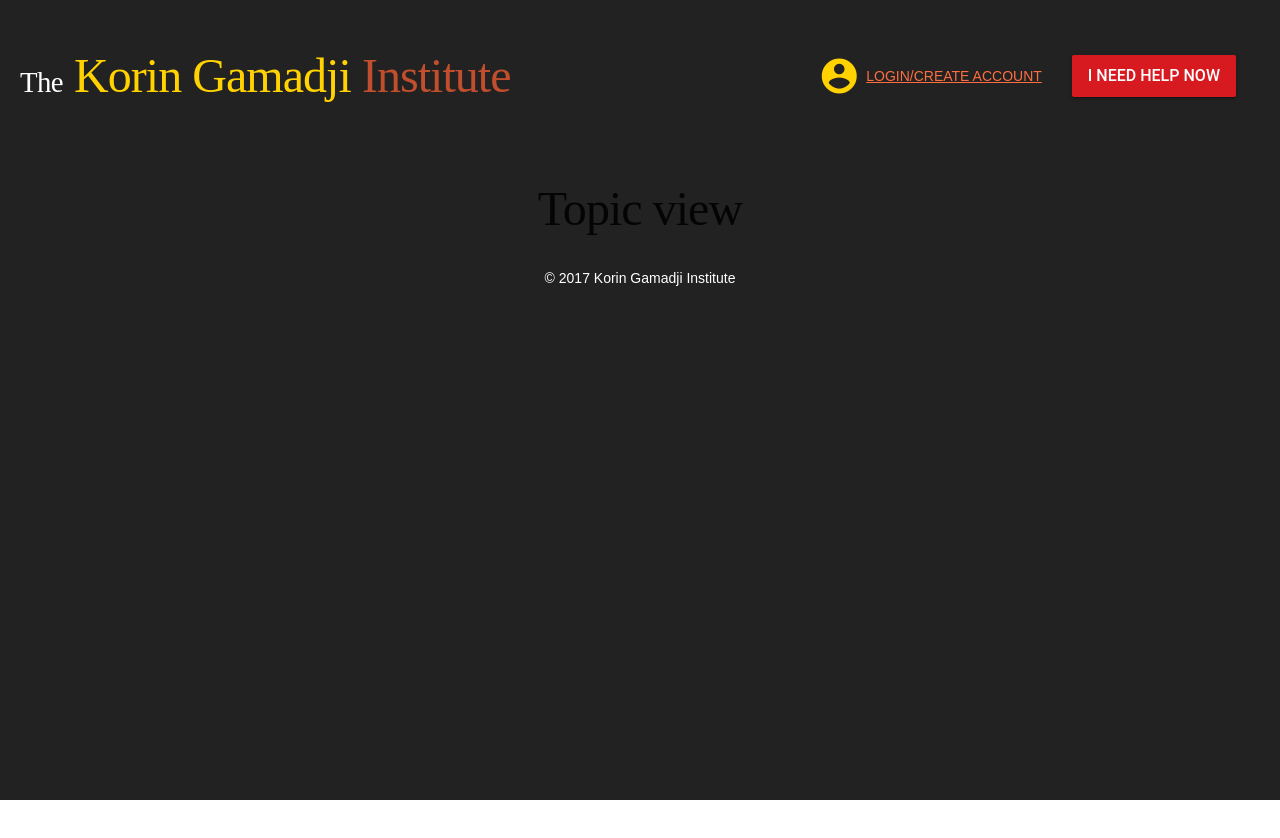
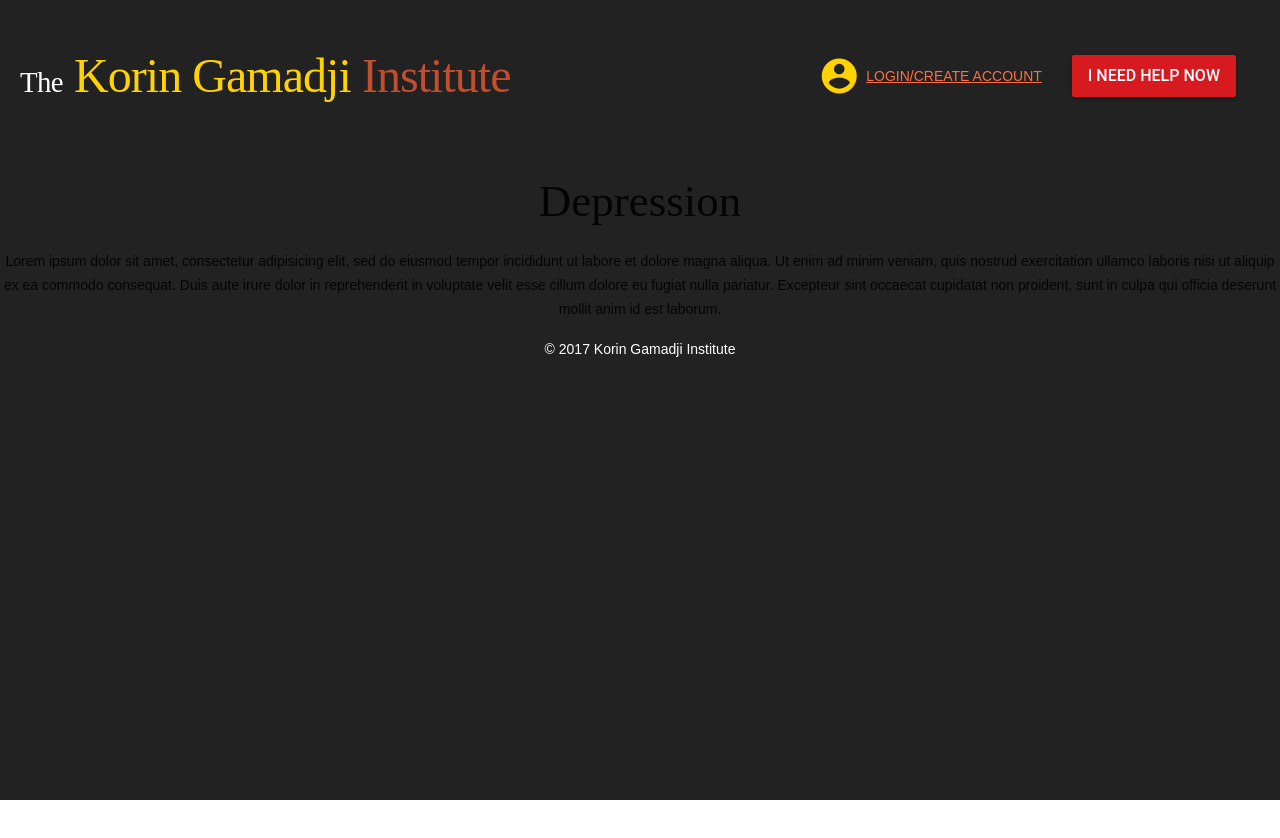
Before and after one commit to PakkuDon/korin-gamadji-ui, a React (Create React App) app: page /topics/1 in a window 1280 px wide. Shown: the top 838 px of the page. Before the commit the page ends 800 px from the top, so only its background shows below. Built offline with nearby package versions, Linux system fonts and the light colour scheme; a web font is replaced by a local one.

Commit message:
Populate topic view page

```diff
--- a/src/components/Spinner.js
+++ b/src/components/Spinner.js
@@ -5,7 +5,7 @@ export default class Spinner extends React.Component {
     return (
       this.props.isLoading ? (
         <div className='mdl-spinner mdl-js-spinner is-active'></div>
-      ) : ''
+      ) : <div></div>
     );
   }
 }
--- a/src/components/Topic.js
+++ b/src/components/Topic.js
@@ -1,10 +1,52 @@
 import React from 'react';
+import Spinner from './Spinner';
+import topics from '../data/topics';
+import threads from '../data/threads';
 
 export default class Topic extends React.Component {
+  constructor(props) {
+    super(props);
+    this.state = {
+      isLoading: true
+    }
+  }
+
+  componentDidMount() {
+    setTimeout(() => {
+      var topic = topics.find(t => t.id === parseInt(this.props.params.id));
+      var topicThreads = threads.filter(thread => thread.topic_id === parseInt(this.props.params.id));
+      if (topic && topicThreads) {
+        this.setState({
+          topic,
+          threads: topicThreads
+        });
+      }
+      this.setState({
+        isLoading: false
+      });
+    }, 5000);
+  }
+
   render() {
+    var { topic, threads } = this.state;
     return (
       <div>
-        <h1>Topic view</h1>
+        <Spinner isLoading={this.state.isLoading} />
+        {topic && (
+          <div>
+            <h2>{topic.name}</h2>
+            <p>
+              {topic.description}
+            </p>
+          </div>
+        )}
+        {threads && (
+          threads.map(t => {
+            <div className='thread-item'>
+              <h3>{t.title}</h3>
+            </div>
+          })
+        )}
       </div>
     );
   }
```
